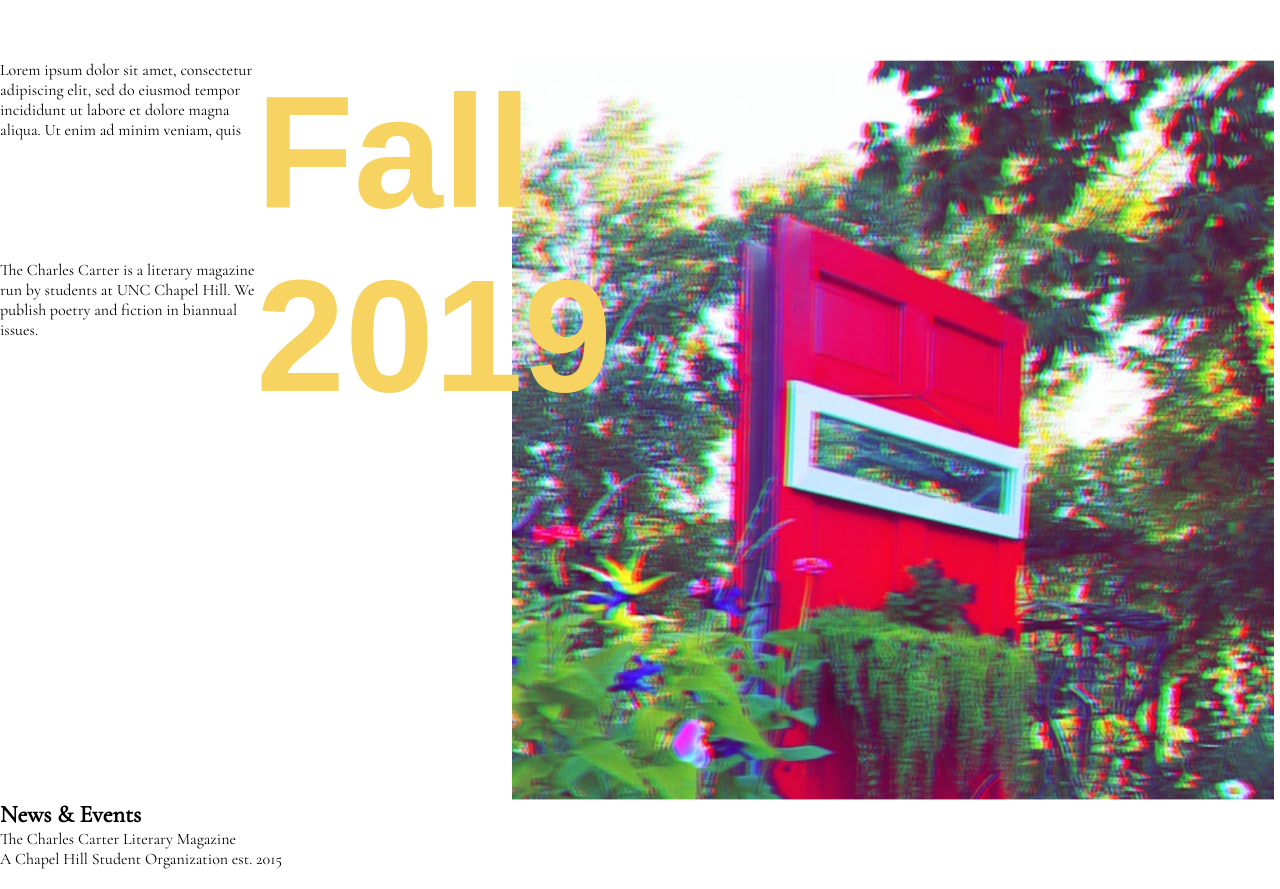
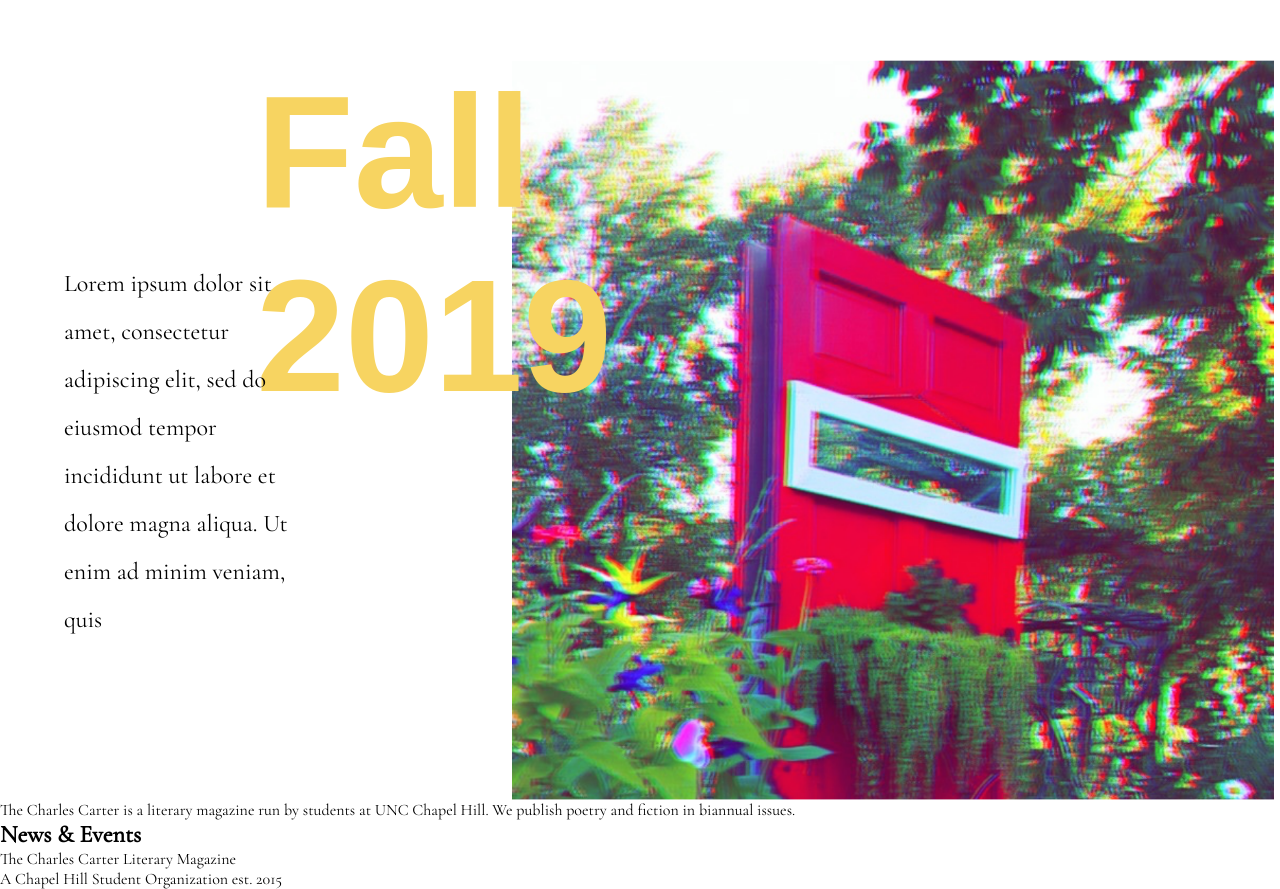
Before and after one commit to coemacfarlane/charles-carter, a PHP site: page / in a window 1280 px wide. Run offline with PHP 8.4, Linux system fonts and the light colour scheme; some web fonts are replaced.

Commit message:
home header desktop grid

```diff
--- a/css/style.css
+++ b/css/style.css
@@ -9,15 +9,11 @@ a {
   text-decoration: none;
 }
 
-img {
-  max-width: 100vw;
-}
-
 header {
   height: 100vh;
   width: 100vw;
   display: grid;
-  grid-template-columns: 20vw 20vw 1fr;
+  grid-template-columns: 20vw 20vw 60vw;
   grid-template-rows: 60px 25vh 25vh 1fr;
   grid-template-areas:
     "nav nav nav"
@@ -31,11 +27,11 @@ header {
 }
 
 #title {
-  grid-area: 2 / 2 / 2 / 2;
+  grid-area: 2 / 2 / span 2 / span 2;
   z-index: 1;
 }
 
-h1 {
+#title h1 {
   font-family: quasimoda-2, sans-serif;
   font-size: 10em;
   font-weight: 700;
@@ -46,3 +42,12 @@ h1 {
 #cover {
   grid-area: img;
 }
+
+#label {
+  grid-area: 3 / 1 / span 2 / span 2;
+  margin-left: 5vw;
+  width: 20vw;
+  font-size: 1.5em;
+  line-height: 2em;
+  z-index: 2;
+}
--- a/index.html
+++ b/index.html
@@ -28,7 +28,7 @@
         <h1>Fall</h1>
         <h1>2019</h1>
       </a>
-      <p id="label_issue">
+      <p id="label">
         Lorem ipsum dolor sit amet, consectetur adipiscing elit, sed do eiusmod
         tempor incididunt ut labore et dolore magna aliqua. Ut enim ad minim
         veniam, quis
@@ -36,12 +36,12 @@
       <a id="cover" href="issue.html"
         ><img src="imgs/temp_cover.png" alt="issue cover" height="100%"
       /></a>
+    </header>
 
-      <p>
-        The Charles Carter is a literary magazine run by students at UNC Chapel
-        Hill. We publish poetry and fiction in biannual issues.
-      </p>
-    </header>
+    <p>
+      The Charles Carter is a literary magazine run by students at UNC Chapel
+      Hill. We publish poetry and fiction in biannual issues.
+    </p>
 
     <section id="news">
       <h2>News & Events</h2>
```
